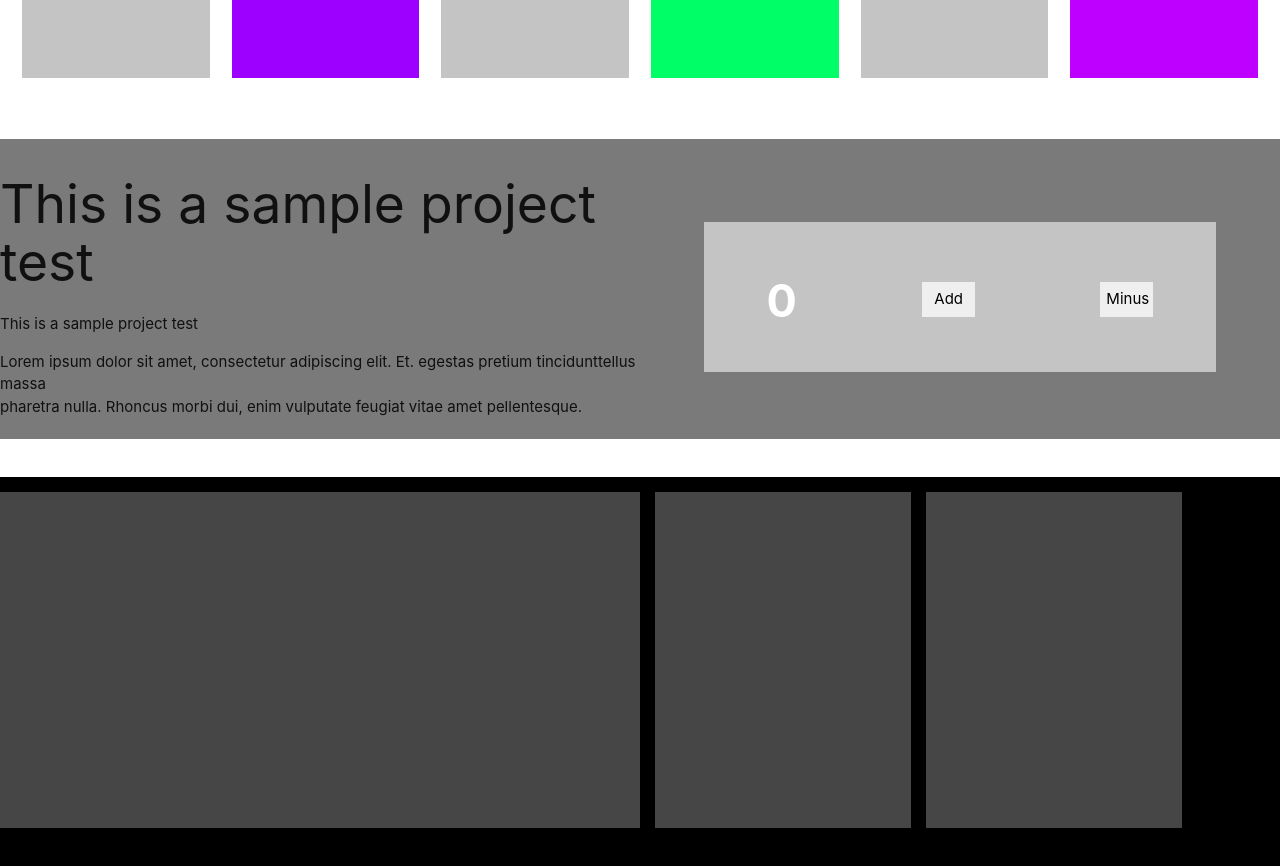
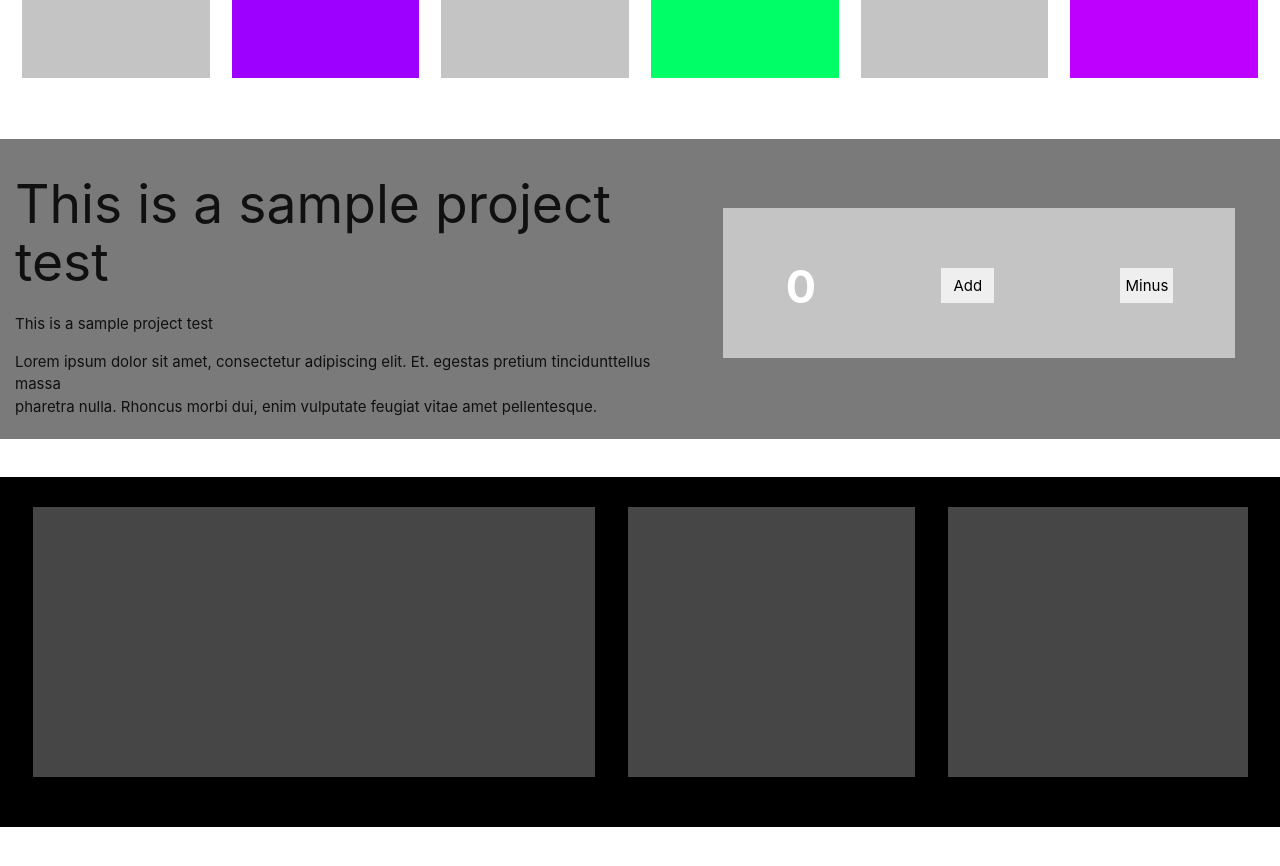
Before and after one commit to unbeatable-abayomi/swipeTask, a React (Create React App) app: page / in a window 1280 px wide. Shown: the part 600-1466 px from the top of the page. After the commit the page ends 1427 px from the top, so only its background shows below. Built offline with nearby package versions, Linux system fonts and the light colour scheme.

Commit message:
improvedInterface

```diff
--- a/src/App.css
+++ b/src/App.css
@@ -94,7 +94,8 @@ margin-top: 1rem;
   padding-bottom: -2.5rem;
 }
 .first_div_redux{
-  width: 50%;
+  width: 53%;
+  padding-left: 1rem;
 }
 .second_div_redux{
   width: 40%;
@@ -107,7 +108,7 @@ margin-top: 1rem;
   justify-content: space-around;
   background-color: #C4C4C4;
   height: 150px;
-  margin-top: 2rem;
+  margin-top: .2rem;
 
 }
 
@@ -126,27 +127,29 @@ button{
 .footer_div{
   display: flex;
   flex-wrap: wrap;
-  height: 440px;
+  justify-content: space-evenly;
+  height: 350px;
   width: 100%;
   background-color: black;
+  padding: 1rem;
 }
 .div_one_footer{
-  width: 50%;
-  height: 336.17px;
+  width: 45%;
+  height: 270px;
   background-color: #464646;
   margin-top: 1rem;
 
 }
 .div_two_footer{
-  width: 20%;
-  height: 336.17px;
+  width: 23%;
+  height: 270px;
   background-color:  #464646;
   margin-top: 1rem;
   margin-left: 1rem;
 }
 .div_three_footer{
-  width: 20%;
-  height: 336.17px;
+  width: 24%;
+  height: 270px;
   background-color:  #464646;
   margin-top: 1rem;
   margin-left: 1rem;
@@ -209,4 +212,15 @@ button{
   background-color:  rgb(12, 11, 11);
   color: #ffffff;
 }
+.div_one_footer{
+  width: 90%;
 }
+.div_two_footer,.div_three_footer{
+  display: none;
+}
+}
+@media (max-width: 375px){
+  .second_div_row{
+    height: auto;
+  }
+}
```
